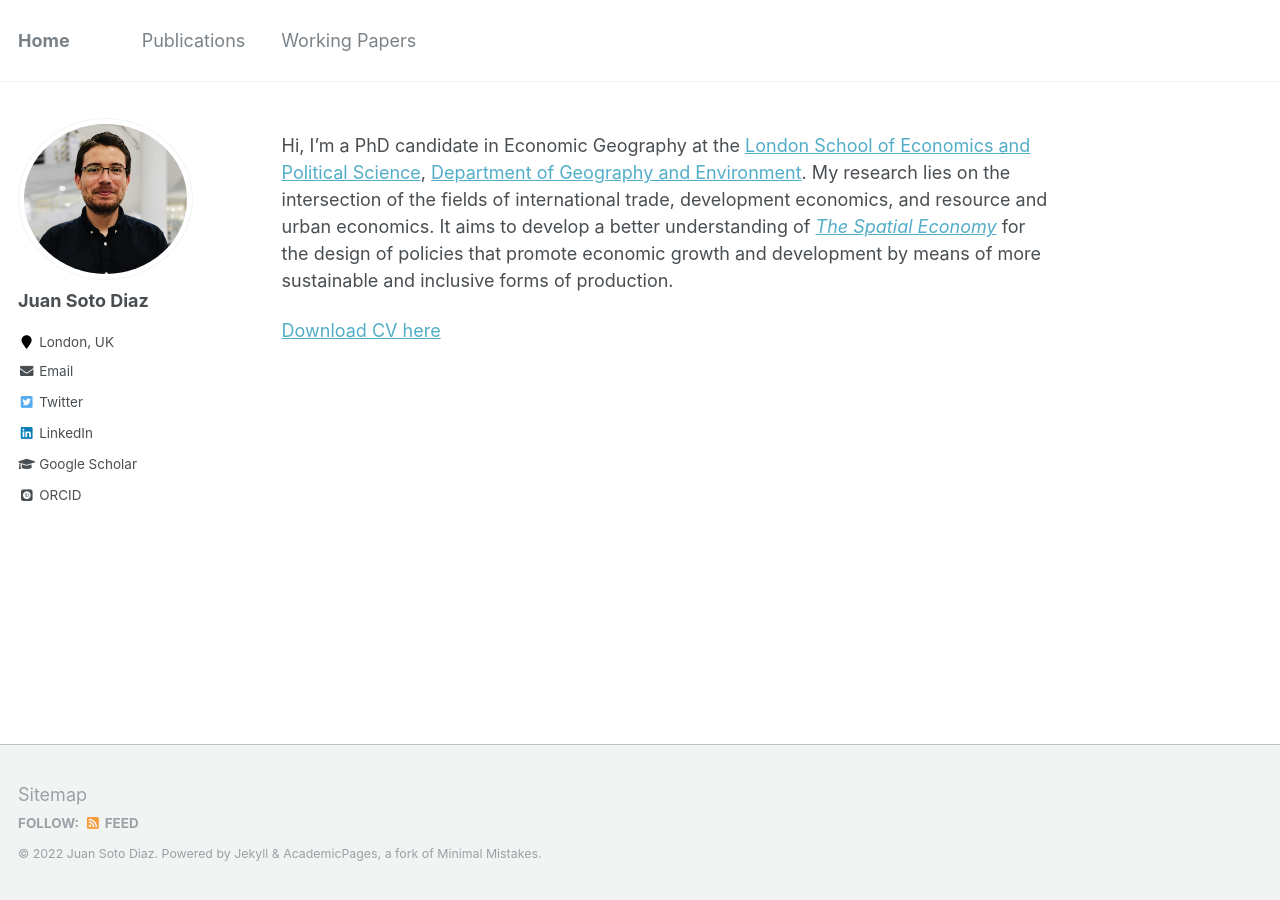
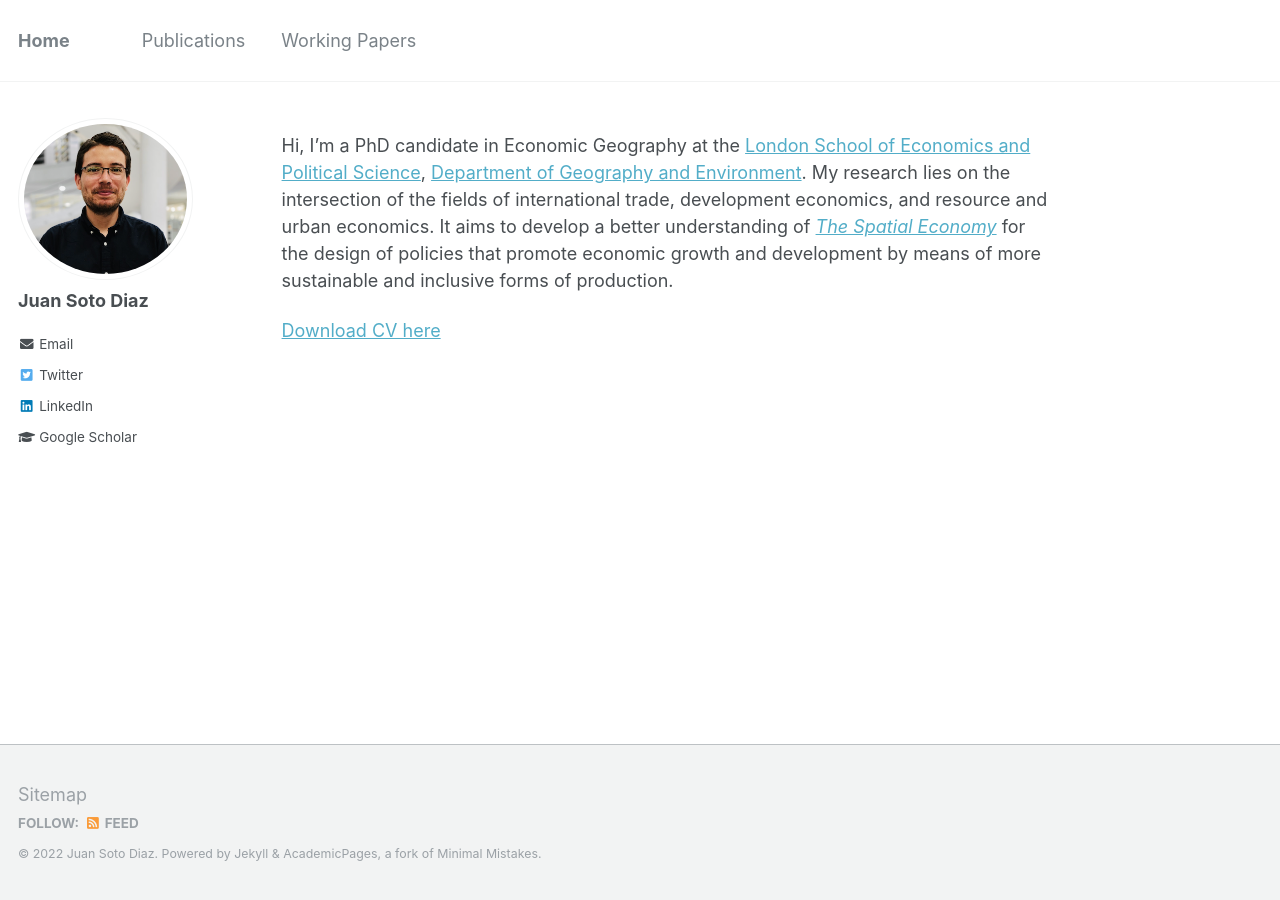
Before and after one commit to pedrofierroz87/pedrofierroz87.github.io, a Jekyll site: the page built from _pages/about.md, in a window 1280 px wide. Built offline with Jekyll 4.4.1, drawn with Linux system fonts in a browser that asks for light colours; some web fonts are replaced.

Commit message:
Update _config.yml

```diff
--- a/_config.yml
+++ b/_config.yml
@@ -83,7 +83,7 @@ author:
   name             : "Juan Soto Diaz"
   avatar           : "profile.PNG"
   bio              : ""
-  location         : "London, UK"
+  location         : #"London, UK"
   employer         :
   pubmed           : # ""
   googlescholar    : "https://scholar.google.com/citations?user=l07IA64AAAAJ&hl=es"
@@ -103,7 +103,7 @@ author:
   impactstory      : #""
   lastfm           :
   linkedin         : "https://www.linkedin.com/in/juan-daniel-soto-d%C3%ADaz-94101971/"
-  orcid            : "https://orcid.org/0000-0002-7526-4268"
+  orcid            : #"https://orcid.org/0000-0002-7526-4268"
   pinterest        :
   soundcloud       :
   stackoverflow    : # http://stackoverflow.com/users/123456/username
```
